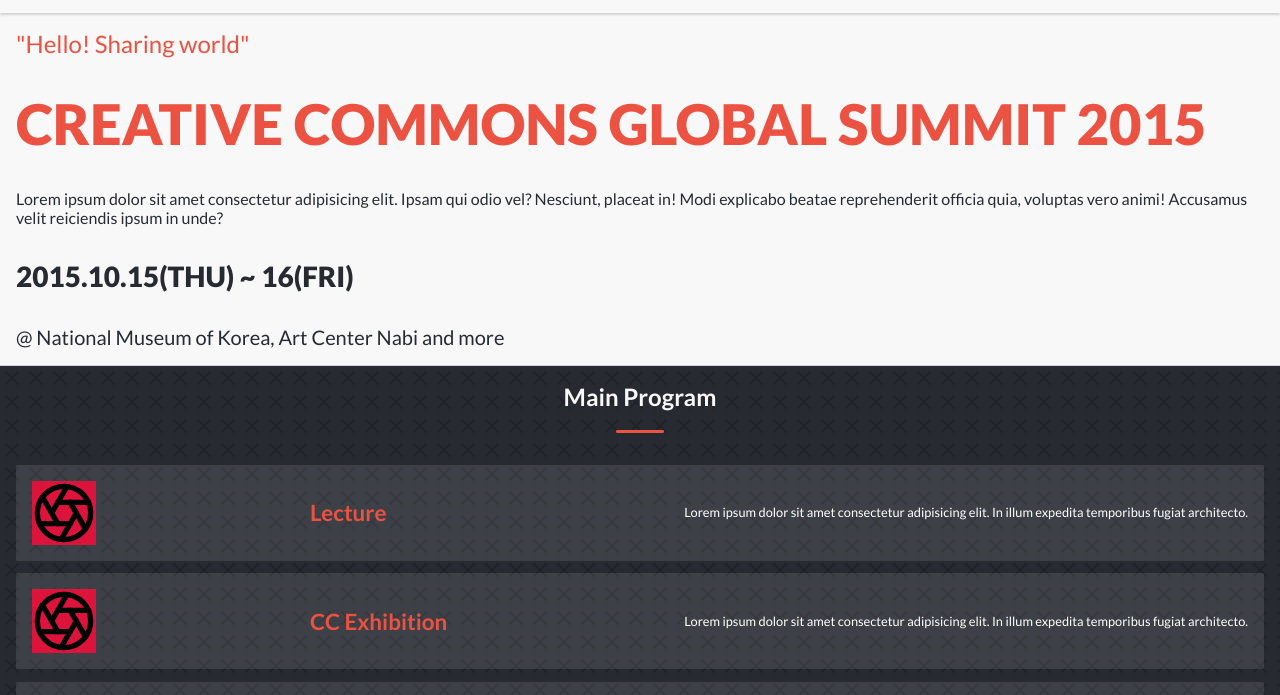
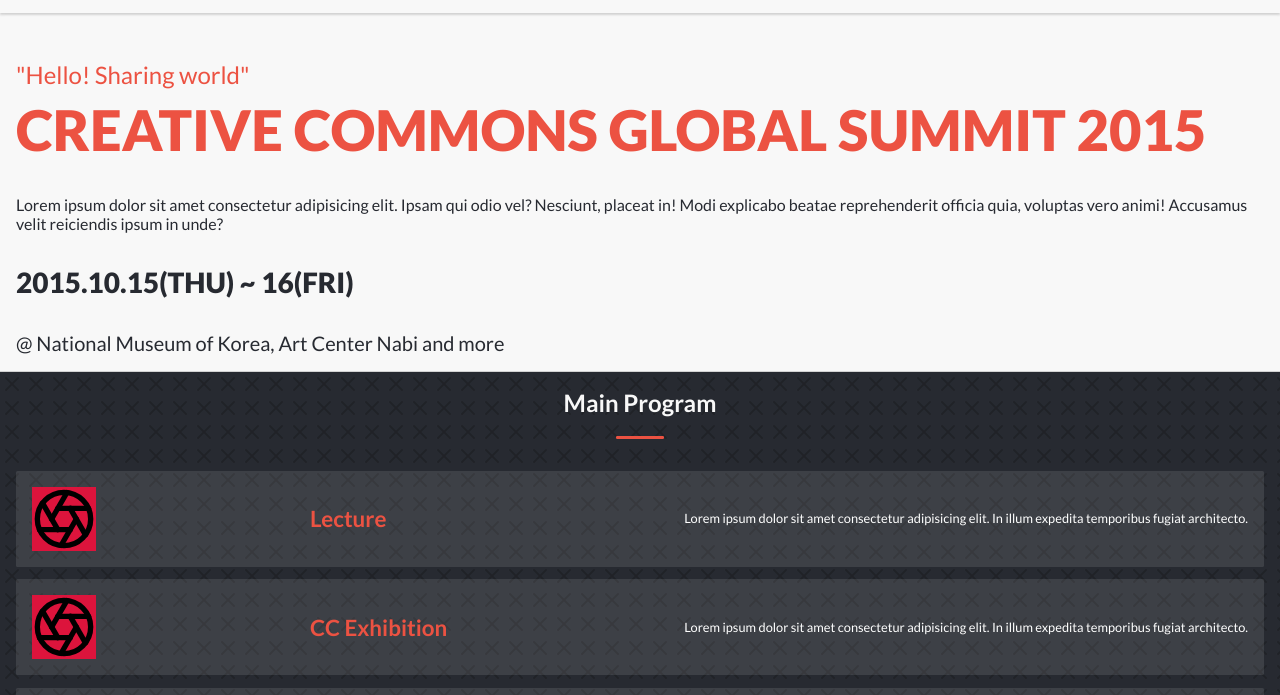
Before and after one commit to MrBrN197/Capstone-Project-One, a website: page index.html in a window 1280 px wide. Shown: the part 51-746 px from the top of the page. Drawn offline with Linux system fonts and the light colour scheme.

Commit message:
Fix: h1 padding

```diff
--- a/index.html
+++ b/index.html
@@ -34,8 +34,10 @@
   </header>
   <main>
     <section class="welcome">
-      <p class="sub-heading fw-4">"Hello! Sharing world"</p>
-      <h1 class="fw-9">CREATIVE COMMONS GLOBAL SUMMIT 2015</h1>
+      <h1>
+        <span class="sub-heading fw-4">"Hello! Sharing world"</span>
+        <p class="fw-9">CREATIVE COMMONS GLOBAL SUMMIT 2015</p>
+      </h1>
       <p class="text-small">Lorem ipsum dolor sit amet consectetur adipisicing elit. Ipsam qui odio vel?
         Nesciunt, placeat in! Modi explicabo beatae reprehenderit officia quia, voluptas vero animi!
         Accusamus velit reiciendis ipsum in unde?</p>
--- a/scss/_global.scss
+++ b/scss/_global.scss
@@ -74,7 +74,7 @@
 
   gap: 2rem;
 
-  .sub-heading {
+  h1 .sub-heading {
     color: $orange;
     font-size: 1.5rem;
   }
```
Also changed, not shown: css/about.css, css/style.css.
